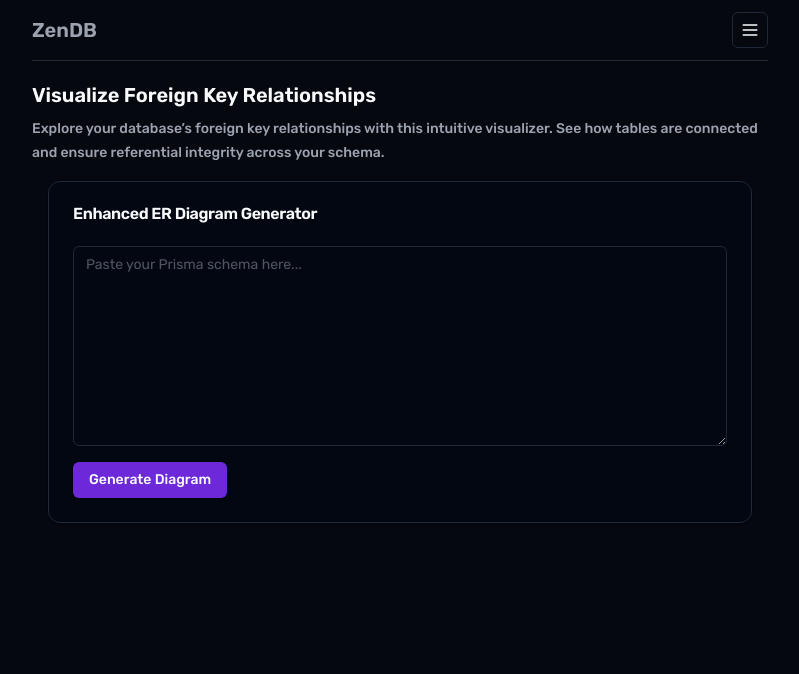
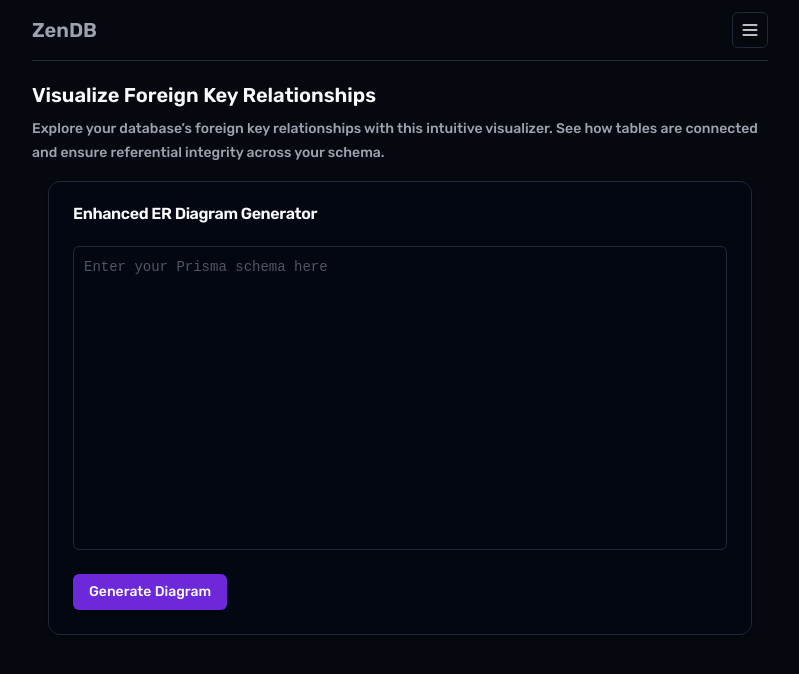
Before and after one commit to devRabbani/zendb, a Next.js app: page /fk-visualizer in a window 1280 px wide. Shown: the top 674 px of the page, without its empty margins (240-1039 px from the left). Built offline with nearby package versions, Linux system fonts and the light colour scheme.

Commit message:
add syntaxt highlighter code editor and make extra reusable comp

```diff
--- a/app/globals.css
+++ b/app/globals.css
@@ -64,7 +64,38 @@
   * {
     @apply border-border;
   }
+
   body {
     @apply bg-background text-foreground;
   }
+
+  .schema-editor ::placeholder {
+    @apply text-muted-foreground/50;
+  }
+
+
+
+  .text::placeholder {
+    opacity: 0;
+  }
+
+  .text:focus::placeholder {
+    opacity: 0;
+  }
+
+  .text::before {
+    content: attr(placeholder);
+    position: absolute;
+    top: 0;
+    left: 0;
+    padding: 0.75rem;
+    color: #ffffff;
+    /* Tailwind's text-gray-400 */
+    pointer-events: none;
+    white-space: pre-wrap;
+  }
+
+  .text:focus::before {
+    content: '';
+  }
 }
--- /dev/null
+++ b/components/tools/code-editor.tsx
@@ -0,0 +1,45 @@
+"use client";
+
+import Editor from "react-simple-code-editor";
+import { ScrollArea } from "../ui/scroll-area";
+import { highlight, languages } from "prismjs";
+import "prismjs/components/prism-sql";
+import "prismjs/themes/prism.css";
+import { cn } from "@/lib/utils";
+
+export default function CodeEditor({
+  value,
+  onValueChange,
+  height = "default",
+  placeholder = "Enter your table structure here",
+}: {
+  value: string;
+  onValueChange: (value: string) => void;
+  placeholder?: string;
+  height?: "sm" | "default";
+}) {
+  return (
+    <ScrollArea
+      className={cn(
+        "rounded-md border border-border outline-none focus-within:ring-1 focus-within:ring-ring w-full",
+        height === "sm" ? "h-[200px]" : "h-[38vh]"
+      )}
+    >
+      <Editor
+        value={value}
+        onValueChange={onValueChange}
+        highlight={(code) => highlight(code, languages.sql, "sql")}
+        padding={10}
+        style={{
+          fontFamily: '"Fira code", "Fira Mono", monospace',
+          fontSize: 14,
+        }}
+        placeholder={placeholder}
+        className={cn(
+          "schema-editor w-full ",
+          height === "sm" ? "min-h-[199px]" : "min-h-[calc(38vh-1px)]"
+        )}
+      />
+    </ScrollArea>
+  );
+}
--- a/components/tools/er-diagram.tsx
+++ b/components/tools/er-diagram.tsx
@@ -7,9 +7,10 @@ import { Card, CardContent, CardHeader, CardTitle } from "@/components/ui/card";
 import { Alert, AlertDescription, AlertTitle } from "@/components/ui/alert";
 import mermaid from "mermaid";
 import { getPrismaSchema } from "@/lib/actions";
+import CodeEditor from "./code-editor";
 
 export default function Component() {
-  const [input, setInput] = useState("");
+  const [schema, setSchema] = useState("");
   const [diagram, setDiagram] = useState("");
   const [error, setError] = useState("");
 
@@ -105,7 +106,7 @@ export default function Component() {
 
   const handleTest = async () => {
     try {
-      const test = await getPrismaSchema(input);
+      const test = await getPrismaSchema(schema);
       setDiagram(test);
       renderMermaid();
       console.log(test);
@@ -113,6 +114,10 @@ export default function Component() {
       console.log(error);
     }
   };
+
+  const onSchemaChange = useCallback((value: string) => {
+    setSchema(value);
+  }, []);
   return (
     <div className="container mx-auto p-4">
       <Card className="mb-4">
@@ -120,15 +125,22 @@ export default function Component() {
           <CardTitle>Enhanced ER Diagram Generator</CardTitle>
         </CardHeader>
         <CardContent>
-          <Textarea
+          {/* <Textarea
             placeholder="Paste your Prisma schema here..."
             value={input}
             onChange={(e) => setInput(e.target.value)}
             className="min-h-[200px] mb-4"
             aria-label="Prisma schema input"
+          /> */}
+          <CodeEditor
+            value={schema}
+            onValueChange={onSchemaChange}
+            placeholder="Enter your Prisma schema here"
           />
           {/* <Button onClick={generateDiagram}>Generate Diagram</Button> */}
-          <Button onClick={handleTest}>Generate Diagram</Button>
+          <Button className="mt-6" onClick={handleTest}>
+            Generate Diagram
+          </Button>
         </CardContent>
       </Card>
 
--- a/components/tools/index-analyzer.tsx
+++ b/components/tools/index-analyzer.tsx
@@ -31,6 +31,7 @@ import { Alert, AlertDescription, AlertTitle } from "../ui/alert";
 import { useForm } from "react-hook-form";
 import { z } from "zod";
 import { zodResolver } from "@hookform/resolvers/zod";
+import CodeEditor from "./code-editor";
 
 const formSchema = z.object({
   query: z.string().min(1, {
@@ -88,10 +89,16 @@ export default function IndexAnalyzer() {
                 <FormItem>
                   <FormLabel>SQL Query</FormLabel>
                   <FormControl>
-                    <Textarea
+                    {/* <Textarea
                       placeholder="Eg: SELECT e.id, e.name, d.department_name FROM employees e JOIN ( SELECT id, department_name FROM departments WHERE active = 1 ) d ON e.department_id = d.id;"
                       className="min-h-[200px] font-mono"
                       {...field}
+                    /> */}
+                    <CodeEditor
+                      value={field.value}
+                      onValueChange={field.onChange}
+                      placeholder="Eg: SELECT e.id, e.name, d.department_name FROM employees e JOIN ( SELECT id, department_name FROM departments WHERE active = 1 ) d ON e.department_id = d.id;"
+                      height="sm"
                     />
                   </FormControl>
                   <FormDescription>
--- a/components/tools/normalization-tool.tsx
+++ b/components/tools/normalization-tool.tsx
@@ -28,6 +28,7 @@ import {
 import { Prism as SyntaxHighlighter } from "react-syntax-highlighter";
 import { vscDarkPlus } from "react-syntax-highlighter/dist/esm/styles/prism";
 import ForceGraph2D from "react-force-graph-2d";
+import CodeEditor from "./code-editor";
 
 const formSchema = z.object({
   tableStructure: z.string().min(1, {
@@ -239,10 +240,14 @@ export default function NormalizationTool() {
                 <FormItem>
                   <FormLabel>Table Structure</FormLabel>
                   <FormControl>
-                    <Textarea
+                    {/* <Textarea
                       placeholder="Enter your table structure here"
                       className="min-h-[200px] font-mono"
                       {...field}
+                    /> */}
+                    <CodeEditor
+                      value={field.value}
+                      onValueChange={field.onChange}
                     />
                   </FormControl>
                   <FormDescription>
--- a/components/tools/query-estimator.tsx
+++ b/components/tools/query-estimator.tsx
@@ -37,6 +37,7 @@ import {
 } from "recharts";
 import { Prism as SyntaxHighlighter } from "react-syntax-highlighter";
 import { vscDarkPlus } from "react-syntax-highlighter/dist/esm/styles/prism";
+import CodeEditor from "./code-editor";
 
 const formSchema = z.object({
   query: z.string().min(1, {
@@ -246,10 +247,16 @@ export default function QueryComplexityEstimator() {
                 <FormItem>
                   <FormLabel>SQL Query</FormLabel>
                   <FormControl>
-                    <Textarea
+                    {/* <Textarea
                       placeholder="Enter your SQL query here"
                       className="min-h-[200px] font-mono"
                       {...field}
+                    /> */}
+                    <CodeEditor
+                      value={field.value}
+                      onValueChange={field.onChange}
+                      placeholder="Enter your SQL query here"
+                      height="sm"
                     />
                   </FormControl>
                   <FormDescription>
--- a/components/tools/schema-visualizer.tsx
+++ b/components/tools/schema-visualizer.tsx
@@ -1,6 +1,6 @@
 "use client";
 
-import { useState } from "react";
+import { useCallback, useState } from "react";
 import { Button } from "@/components/ui/button";
 import { Textarea } from "@/components/ui/textarea";
 import {
@@ -18,6 +18,7 @@ import SchemaComplexity from "./schema-complexity";
 import SchemaImpactAnalysis from "./schema-impact-analysis";
 import SchemaSuggestions from "./schema-suggestion";
 import Mermaid from "./mermaid";
+import CodeEditor from "./code-editor";
 
 export type Column = {
   name: string;
@@ -124,6 +125,10 @@ export default function SchemaVisualizer() {
     }
   };
 
+  const onValueChange = useCallback((value: string) => {
+    setSchema(value);
+  }, []);
+
   return (
     <div className="container mx-auto p-4">
       <Card className="w-full">
@@ -135,12 +140,7 @@ export default function SchemaVisualizer() {
           </CardDescription>
         </CardHeader>
         <CardContent>
-          <Textarea
-            placeholder="Enter your schema here..."
-            value={schema}
-            onChange={(e) => setSchema(e.target.value)}
-            className="h-64 mb-4"
-          />
+          <CodeEditor value={schema} onValueChange={onValueChange} />
           {error && (
             <Alert variant="destructive" className="mb-4">
               <AlertCircle className="h-4 w-4" />
--- a/lib/constants.ts
+++ b/lib/constants.ts
@@ -0,0 +1,5 @@
+// CODE EDITOR
+export const EDITOR_HEIGHT = {
+  sm: "300px",
+  default: "38vh",
+};
--- a/package.json
+++ b/package.json
@@ -33,6 +33,7 @@
     "mermaid": "^11.2.0",
     "next": "14.2.8",
     "node-sql-parser": "^5.3.2",
+    "prismjs": "^1.29.0",
     "react": "^18",
     "react-chartjs-2": "^5.2.0",
     "react-d3-graph": "^2.6.0",
@@ -41,6 +42,7 @@
     "react-force-graph-2d": "^1.25.5",
     "react-hook-form": "^7.53.0",
     "react-icons": "^5.3.0",
+    "react-simple-code-editor": "^0.14.1",
     "react-syntax-highlighter": "^15.5.0",
     "recharts": "^2.12.7",
     "tailwind-merge": "^2.5.2",
@@ -50,6 +52,7 @@
   },
   "devDependencies": {
     "@types/node": "^20",
+    "@types/prismjs": "^1.26.4",
     "@types/react": "^18",
     "@types/react-dom": "^18",
     "@types/react-syntax-highlighter": "^15.5.13",
```
Also changed, not shown: 1 other file (tests, documents, lock files or other folders).
